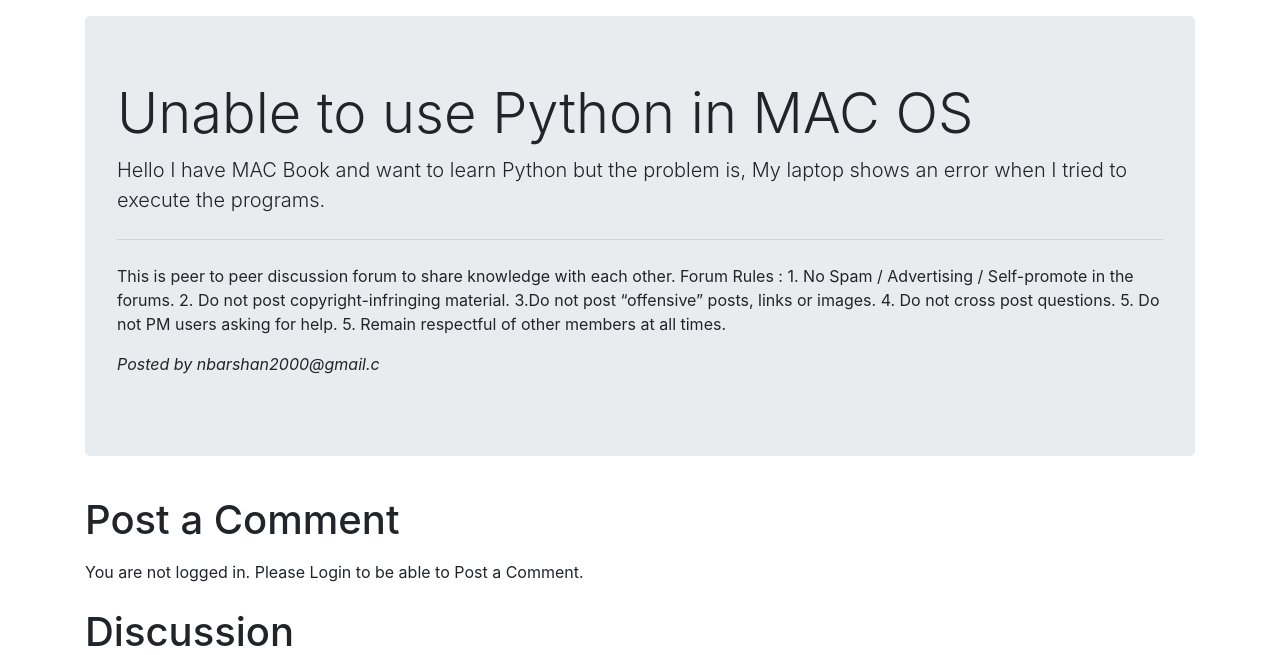
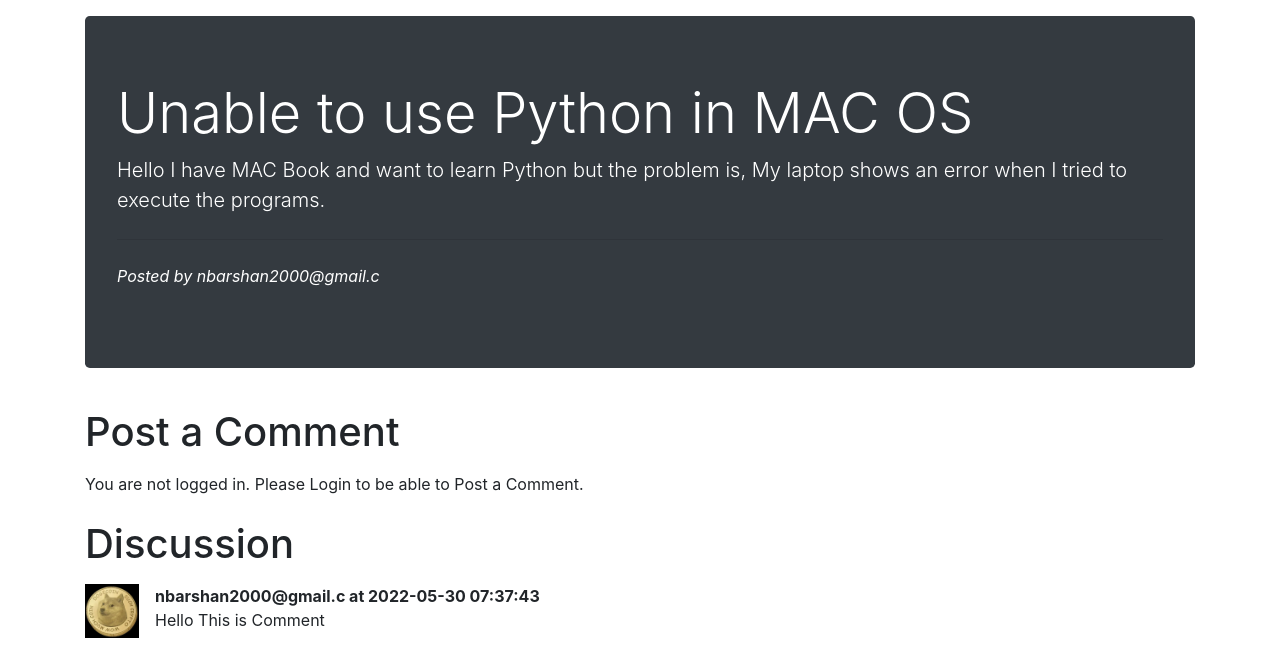
Before and after one commit to woodenfloor-3/amogus, a PHP site: page /threads.php?threadid=1 in a window 1280 px wide. Shown: the part 61-716 px from the top of the page. Run offline with PHP 8.4, Linux system fonts and the light colour scheme; data comes from the database, SQL or seed files in the repository.

Commit message:
Changing how threads look
Life goes on

```diff
--- a/Nthreads/threads.php
+++ b/Nthreads/threads.php
@@ -66,14 +66,12 @@
 
 
     <div class="container my-3">
-      <div class="jumbotron">
-        <h1 class="display-4"><?php echo $title; ?></h1>
-        <p class="lead"><?php echo $desc; ?></p>
+      <div class="jumbotron bg-dark">
+        <h1 class="display-4 text-white"><?php echo $title; ?></h1>
+        <p class="lead text-white"><?php echo $desc; ?></p>
         <hr class="my-4">
-        <p>This is peer to peer discussion forum to share knowledge with each other. Forum Rules :
-            1. No Spam / Advertising / Self-promote in the forums. 2. Do not post copyright-infringing material. 3.Do not post “offensive” posts, links or images. 4. Do not cross post questions. 5. Do not PM users asking for help. 5. Remain respectful of other members at all times.
-        </p>
-        <p><em> Posted by <?php echo $posted_by; ?> </em></p>
+
+        <p style="color:white;"><em> Posted by <?php echo $posted_by; ?> </em></p>
       </div>
     </div>
 
```
Also changed, not shown: Nthreads/threadlist.php (+7 -7 lines).
